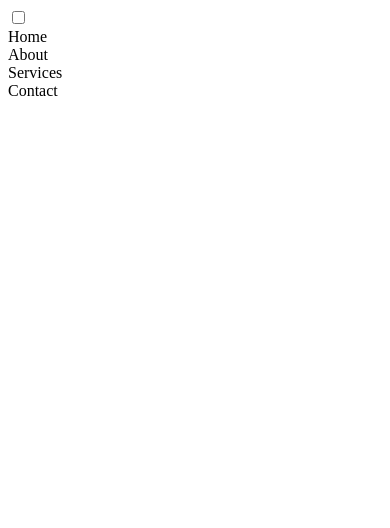
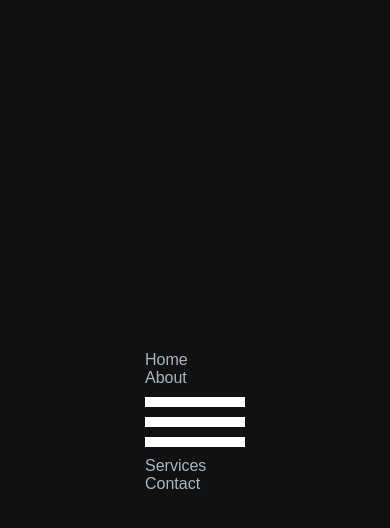
Before and after one commit to Mary8992/Hamburger_-Navigation_-Menu, a plain HTML site: page index.html in a window 390 px wide. Drawn offline with Linux system fonts and the light colour scheme.

Commit message:
cross line and hamburger lines styles added

```diff
--- a/index.html
+++ b/index.html
@@ -1,16 +1,16 @@
 <!DOCTYPE html>
 <html lang="en">
     <head>
-    <meta charset="UTF-8">
-    <meta http-equiv="X-UA-Compatible" content="IE=edge">
-    <meta name="viewport" content="width=device-width, initial-scale=1.0">
-    <link rel="stylesheet" href="style.css">
+        <meta charset="UTF-8" />
+        <meta http-equiv="X-UA-Compatible" content="IE=edge" />
+        <meta name="viewport" content="width=device-width, initial-scale=1.0" />
+        <link rel="stylesheet" href="style.css" />
         <title>Hamburger Navigation Menu</title>
     </head>
 
     <body>
         <div class="menu">
-         <input type="checkbox" name="menu-active" id="menu-active">
+            <input type="checkbox" name="menu-active" id="menu-active" />
             <div class="items first">
                 <div class="i-1">Home</div>
                 <div class="i-2">About</div>
@@ -18,6 +18,7 @@
 
             <!--wrote input tag first here-->
             <label for="menu-active">
+            <!-- navigation menu icon -->
                 <div class="lines">
                     <div class="line-1"></div>
                     <div class="line-2"></div>
@@ -30,7 +31,5 @@
                 <div class="i-4">Contact</div>
             </div>
         </div>
-
-
     </body>
 </html>
--- /dev/null
+++ b/style.css
@@ -0,0 +1,73 @@
+* {
+    padding: 0;
+    margin: 0;
+    box-sizing: border-box;
+}
+
+body {
+    width: 100%;
+    height: 100vh;/*view height*/
+    display: grid;
+    place-items: center;
+    color: #adb5bd;
+    background-color: #111;
+    font-family: sans-serif;
+}
+
+/*label*/
+div[class ^="line-"] {
+    width: 100px;
+    height: 10px;
+    background-color: #fff;
+    margin: 10px 0;
+    transition: all 1s ease;
+    -webkit-transition: all 1s ease;
+    -moz-transition: all 1s ease;
+    -ms-transition: all 1s ease;
+    -o-transition: all 1s ease;
+}
+
+/* Styling for .lines class*/
+
+.lines {
+    z-index: 1;
+    cursor: pointer;
+}
+
+/* This is the Hamburger menu Toggle on & off*/
+
+/*when our input with an id menue-active is checked it's gonna target the label, and do the changes according to the styles we have set*/
+#menu-active:checked ~ label .line-1 {
+    transform: translateY(10px) rotate(45deg);
+    -webkit-transform: translateY(10px) rotate(45deg);
+    -moz-transform: translateY(10px) rotate(45deg);
+    -ms-transform: translateY(10px) rotate(45deg);
+    -o-transform: translateY(10px) rotate(45deg);
+    margin: 10px 0;
+}
+
+#menu-active:checked ~ label .line-2 {
+    /*for cross we don't need this line so scale will be 0*/
+    transform: scale(0);
+    -webkit-transform: scale(0);
+    -moz-transform: scale(0);
+    -ms-transform: scale(0);
+    -o-transform: scale(0);
+}
+
+#menu-active:checked ~ label .line-3 {
+    transform: translateY(-10px) rotate(-45deg);
+    -webkit-transform: translateY(-10px) rotate(-45deg);
+    -moz-transform: translateY(-10px) rotate(-45deg);
+    -ms-transform: translateY(-10px) rotate(-45deg);
+    -o-transform: translateY(-10px) rotate(-45deg);
+    margin: -20px 0;
+}
+
+/*Styling configuration for the .menu class
+This is the mai container that holds the 3 sections
+The (.items.first), label & (.items.last)*/
+
+input[type="checkbox"] {
+    display: none;
+}
```
Lines whose indentation alone changed are shown as unchanged.
